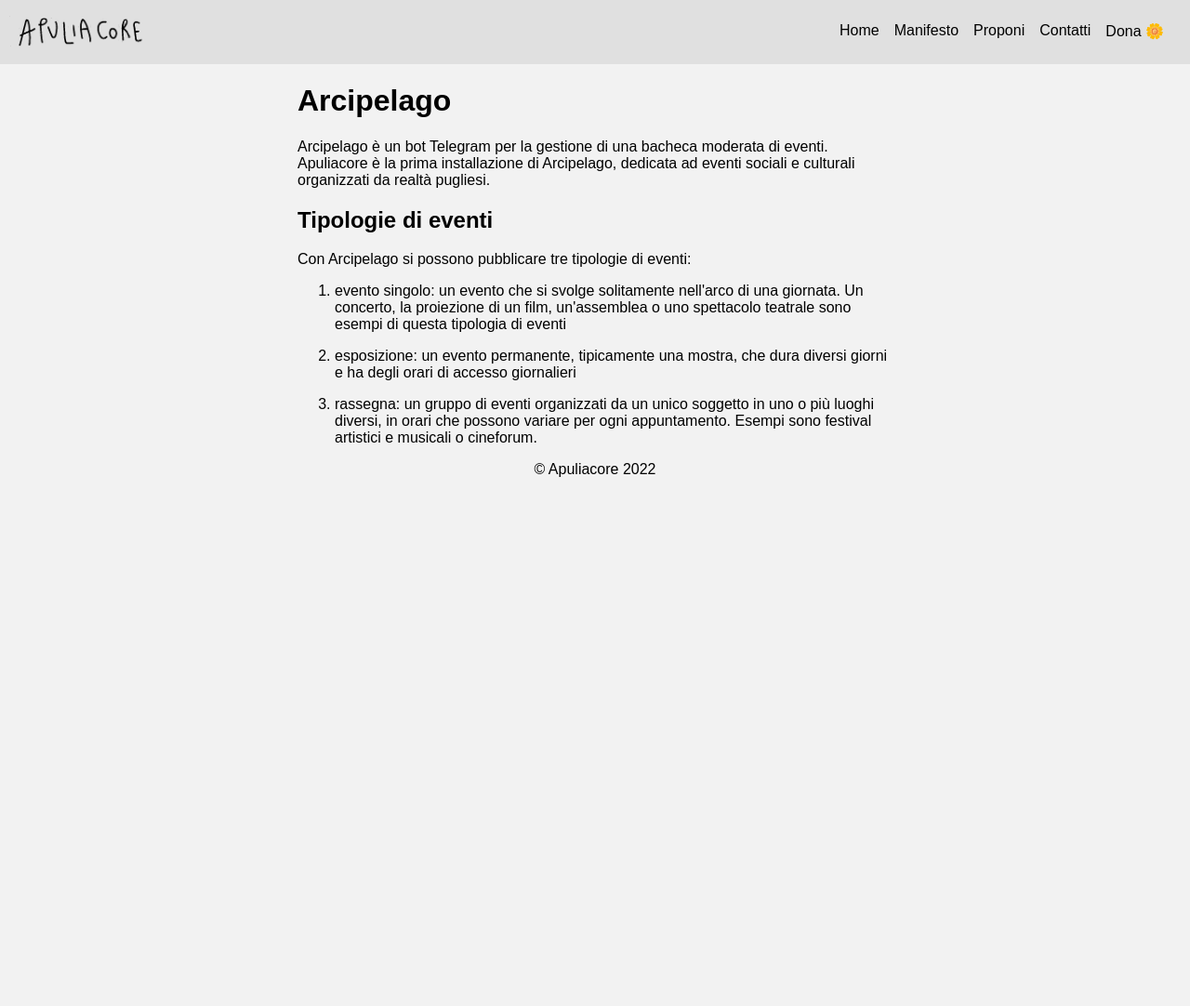
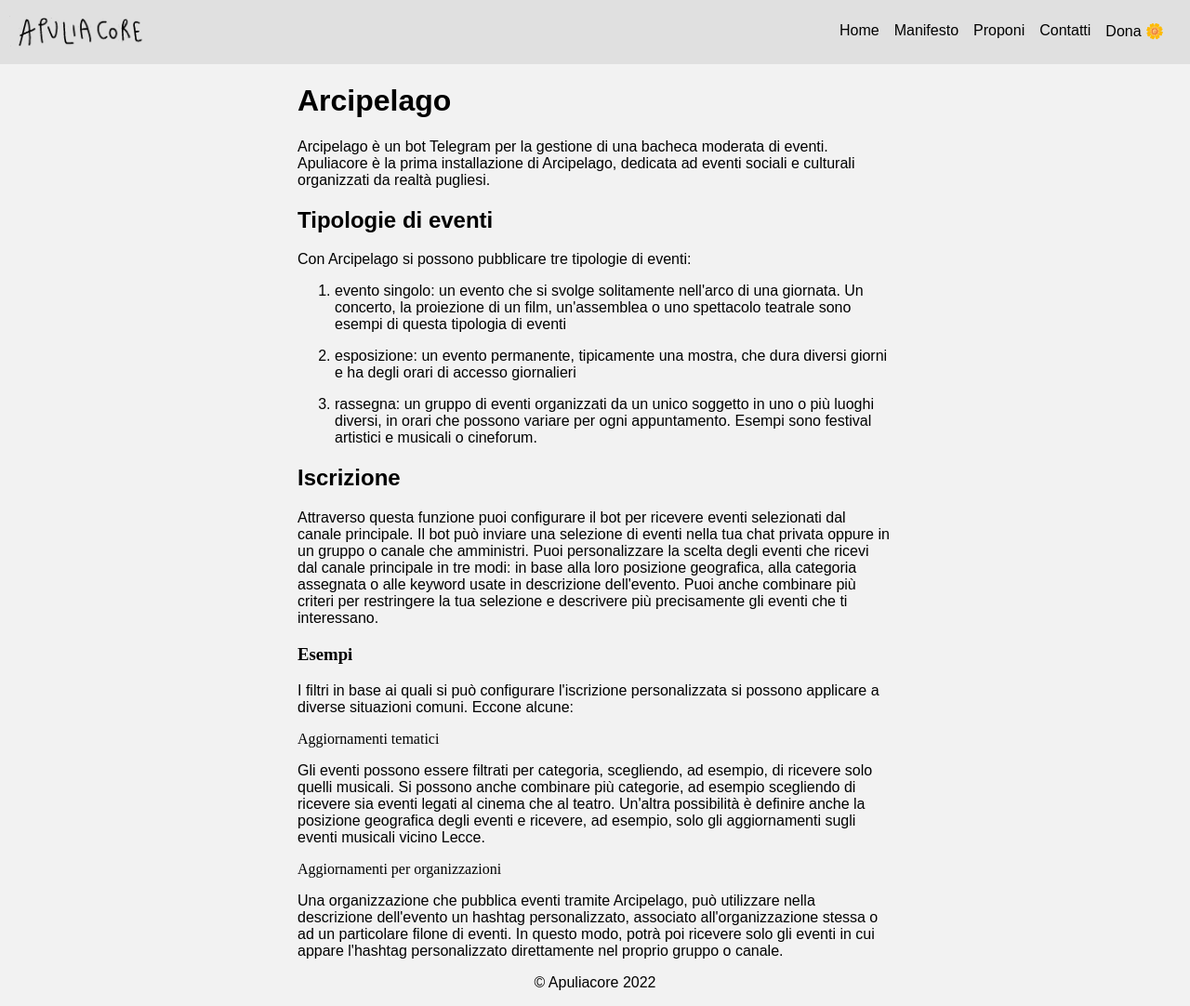
Before and after one commit to apuliacore/apuliacore.github.com, a Jekyll site: the page built from arcipelago.html, in a window 1280 px wide. Shown: the whole page at 93% size. Built offline with Jekyll 4.4.1, drawn with Linux system fonts in a browser that asks for light colours; before the commit the page ends 900 px from its top, so only the background shows below that.

Commit message:
Iscrizione su sito

```diff
--- a/arcipelago.html
+++ b/arcipelago.html
@@ -17,4 +17,17 @@
 		<li><p>rassegna: un gruppo di eventi organizzati da un unico soggetto in uno o più luoghi diversi, in orari che possono variare per ogni appuntamento. Esempi sono festival artistici e musicali o cineforum.</p></li>
 	</ol>
 
+	<h2>Iscrizione</h2>
+
+	<p>Attraverso questa funzione puoi configurare il bot per ricevere eventi selezionati dal canale principale. Il bot può inviare una selezione di eventi nella tua chat privata oppure in un gruppo o canale che amministri. Puoi personalizzare la scelta degli eventi che ricevi dal canale principale in tre modi: in base alla loro posizione geografica, alla categoria assegnata o alle keyword usate in descrizione dell'evento. Puoi anche combinare più criteri per restringere la tua selezione e descrivere più precisamente gli eventi che ti interessano.</p>
+
+	<h3>Esempi</h3>
+	<p>I filtri in base ai quali si può configurare l'iscrizione personalizzata si possono applicare a diverse situazioni comuni. Eccone alcune:</p>
+
+	<bold>Aggiornamenti tematici</bold>
+	<p>Gli eventi possono essere filtrati per categoria, scegliendo, ad esempio, di ricevere solo quelli musicali. Si possono anche combinare più categorie, ad esempio scegliendo di ricevere sia eventi legati al cinema che al teatro. Un'altra possibilità è definire anche la posizione geografica degli eventi e ricevere, ad esempio, solo gli aggiornamenti sugli eventi musicali vicino Lecce.</p>
+
+	<bold>Aggiornamenti per organizzazioni</bold>
+	<p>Una organizzazione che pubblica eventi tramite Arcipelago, può utilizzare nella descrizione dell'evento un hashtag personalizzato,  associato all'organizzazione stessa o ad un particolare filone di eventi. In questo modo, potrà poi ricevere solo gli eventi in cui appare l'hashtag personalizzato direttamente nel proprio gruppo o canale.</p>
+
 </div>
```
